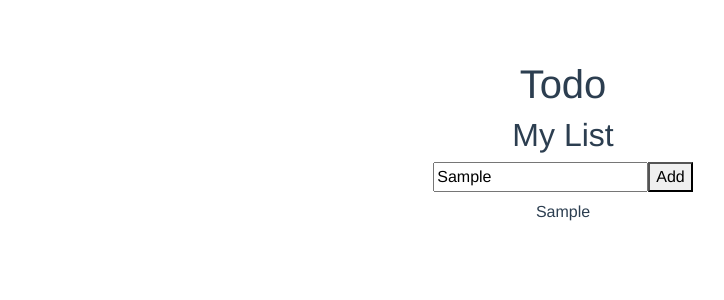
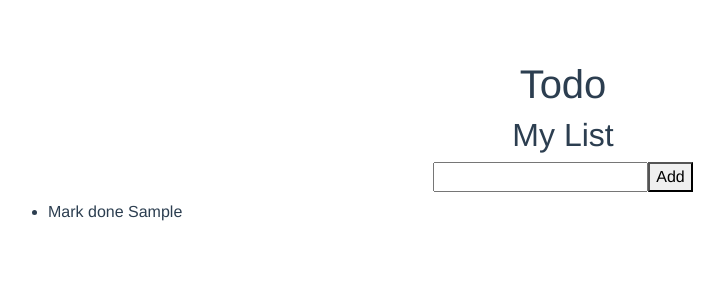
Before and after one commit to DavutKeskin/vue-tdd-with-todo, a Vue app: page / in a window 1280 px wide. Both pictures are taken after typing "Sample" into the empty fields and a click on the button "Add". Shown: the top 300 px of the page, without its empty margins (77-801 px from the left). Built offline with nearby package versions, Linux system fonts and the light colour scheme.

Commit message:
Marking added

```diff
--- a/src/components/Todo.vue
+++ b/src/components/Todo.vue
@@ -5,11 +5,17 @@
       <input type="text" data-testid="todo-input" v-model="newTodo"/>
     </label>
     <button data-testid="todo-submit" @click.prevent="addTodo">Add</button>
-    <div data-testid="todos">
-      <div v-for="(todo,todoKey) of todos" :key="todoKey">
-        {{todo}}
-      </div>
-    </div>
+    <ul data-testid="todos" class="text-left">
+      <li v-for="(todo,todoKey) of todos"
+          data-testid="`todo-${todoKey}`"
+          :key="todoKey">
+        <span :data-testid="`todo-${todoKey}-toggle`" @click.prevent="toggle(todo)">
+          {{
+            todo.done ? 'Done' : 'Mark done'
+          }}</span>
+        {{ todo.description }}
+      </li>
+    </ul>
   </div>
 </template>
 
@@ -30,7 +36,16 @@ export default {
   },
   methods: {
     addTodo () {
-      this.todos.push(this.newTodo)
+      this.todos.push(
+        {
+          description: this.newTodo,
+          done: false
+        }
+      )
+      this.newTodo = ''
+    },
+    toggle (todo) {
+      todo.done = !todo.done
     }
   }
 }
```
Also changed, not shown: 1 other file (tests, documents, lock files or other folders).
